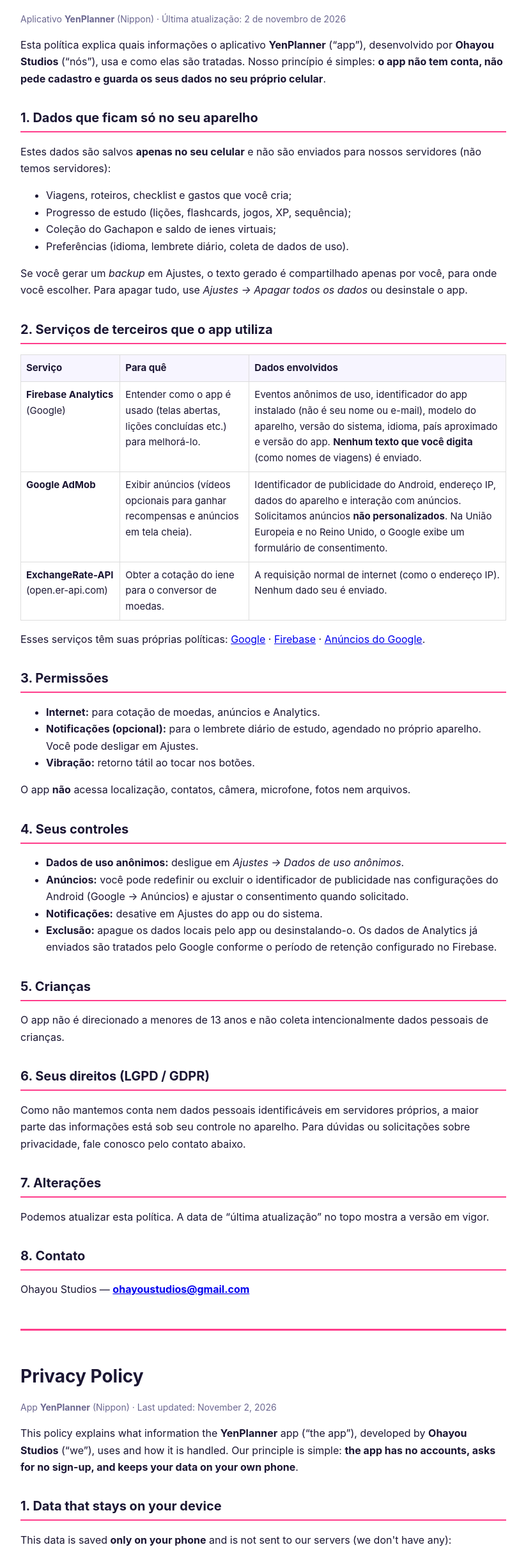
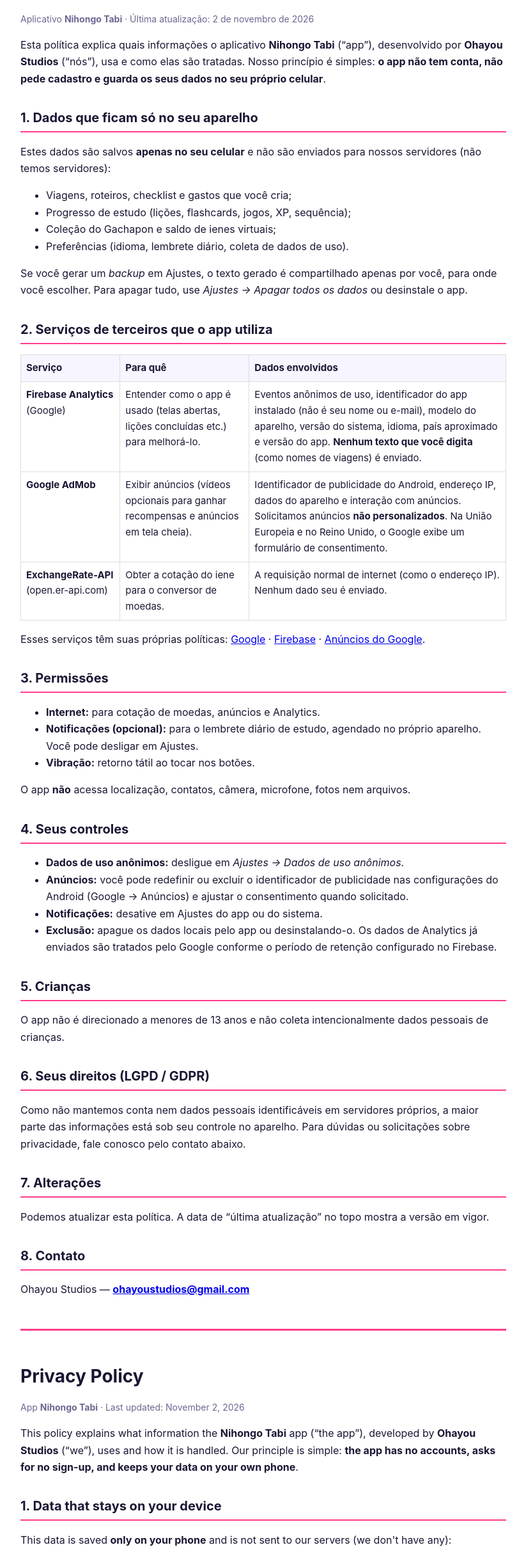
Before and after one commit to gabriel005/yenplanner-privacy, a plain HTML site: page index.html in a window 1280 px wide. Shown: the part 116-2556 px from the top of the page at 64% size, without its empty margins (228-1051 px from the left). Drawn offline with Linux system fonts and the light colour scheme.

Commit message:
Politica de privacidade: novo nome do app (Nihongo Tabi)

```diff
--- a/index.html
+++ b/index.html
@@ -3,7 +3,7 @@
 <head>
 <meta charset="utf-8">
 <meta name="viewport" content="width=device-width, initial-scale=1">
-<title>Política de Privacidade — YenPlanner</title>
+<title>Política de Privacidade — Nihongo Tabi</title>
 <style>
   body{font-family:-apple-system,Segoe UI,Roboto,Helvetica,Arial,sans-serif;max-width:760px;margin:0 auto;padding:24px 18px 64px;line-height:1.65;color:#1b1633;background:#fff}
   h1{font-size:28px;margin-bottom:4px} h2{font-size:20px;margin-top:32px;border-bottom:2px solid #ff3d8b;padding-bottom:4px}
@@ -18,9 +18,9 @@
 <!-- ================= PORTUGUÊS ================= -->
 <section id="pt">
 <h1>Política de Privacidade</h1>
-<p class="muted">Aplicativo <strong>YenPlanner</strong> (Nippon) · Última atualização: 2 de novembro de 2026</p>
+<p class="muted">Aplicativo <strong>Nihongo Tabi</strong> · Última atualização: 2 de novembro de 2026</p>
 
-<p>Esta política explica quais informações o aplicativo <strong>YenPlanner</strong> (“app”), desenvolvido por <strong>Ohayou Studios</strong> (“nós”), usa e como elas são tratadas. Nosso princípio é simples: <strong>o app não tem conta, não pede cadastro e guarda os seus dados no seu próprio celular</strong>.</p>
+<p>Esta política explica quais informações o aplicativo <strong>Nihongo Tabi</strong> (“app”), desenvolvido por <strong>Ohayou Studios</strong> (“nós”), usa e como elas são tratadas. Nosso princípio é simples: <strong>o app não tem conta, não pede cadastro e guarda os seus dados no seu próprio celular</strong>.</p>
 
 <h2>1. Dados que ficam só no seu aparelho</h2>
 <p>Estes dados são salvos <strong>apenas no seu celular</strong> e não são enviados para nossos servidores (não temos servidores):</p>
@@ -75,9 +75,9 @@
 <!-- ================= ENGLISH ================= -->
 <section id="en">
 <h1>Privacy Policy</h1>
-<p class="muted">App <strong>YenPlanner</strong> (Nippon) · Last updated: November 2, 2026</p>
+<p class="muted">App <strong>Nihongo Tabi</strong> · Last updated: November 2, 2026</p>
 
-<p>This policy explains what information the <strong>YenPlanner</strong> app (“the app”), developed by <strong>Ohayou Studios</strong> (“we”), uses and how it is handled. Our principle is simple: <strong>the app has no accounts, asks for no sign-up, and keeps your data on your own phone</strong>.</p>
+<p>This policy explains what information the <strong>Nihongo Tabi</strong> app (“the app”), developed by <strong>Ohayou Studios</strong> (“we”), uses and how it is handled. Our principle is simple: <strong>the app has no accounts, asks for no sign-up, and keeps your data on your own phone</strong>.</p>
 
 <h2>1. Data that stays on your device</h2>
 <p>This data is saved <strong>only on your phone</strong> and is not sent to our servers (we don't have any):</p>
```
Also changed, not shown: privacy-policy.html (+5 -5 lines).
